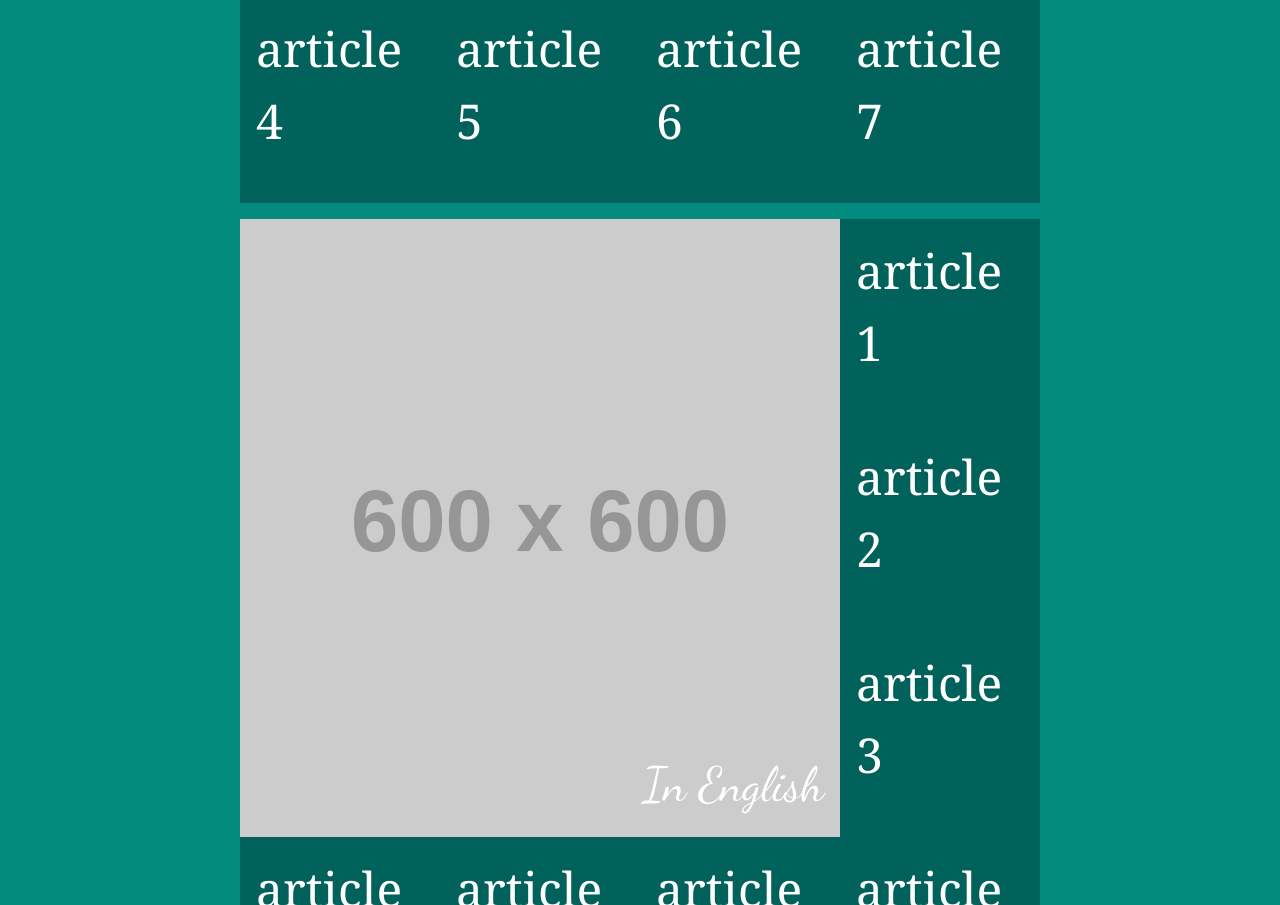
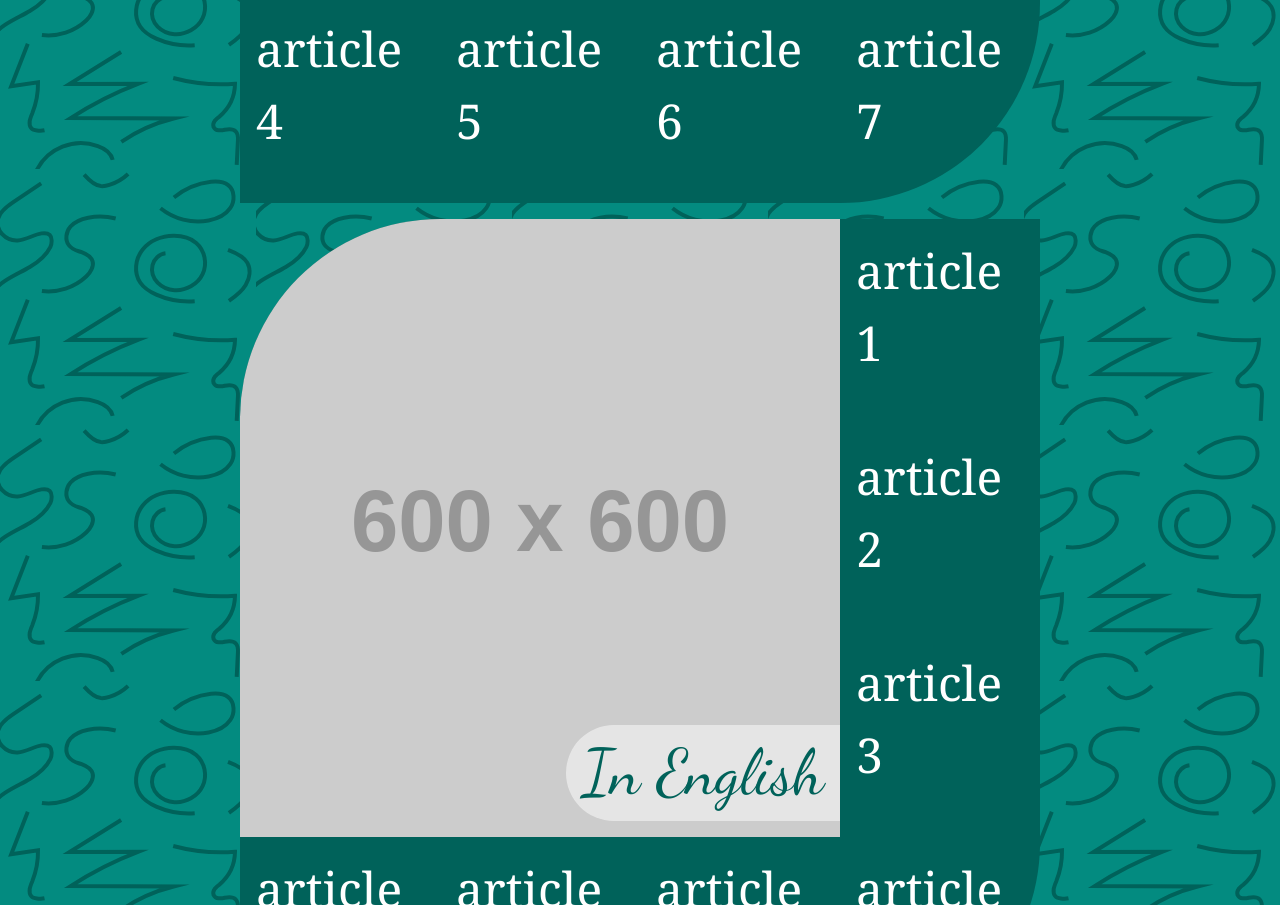
Before and after one commit to obaidazeino/squiggly-muse, a plain HTML site: page index.html in a window 1280 px wide. Shown: the part 855-1760 px from the top of the page. Drawn offline with Linux system fonts and the light colour scheme; placeholder pictures from the web are drawn by us.

Commit message:
Make some edits
Make some edits

```diff
--- a/css/main.css
+++ b/css/main.css
@@ -11,6 +11,7 @@ html {
 body {
   margin: 0;
   background-color: #038b80;
+  background-image: url(../images/pattern.svg);
 }
 
 /* header */
@@ -57,7 +58,7 @@ header a:hover {
 
 /* grid and main */
 
-div {
+.big-square {
   display: inline-block;
   margin: 1rem auto;
   grid-template-columns: 1fr 1fr 1fr 1fr;
@@ -68,21 +69,21 @@ div {
   width: 100%;
 }
 
-div a {
+.big-square a {
   text-decoration: none;
   color: #fff;
-  transition: all 1s;
+  transition: all .5s;
   width: 100%;
   display: inline-block;
   overflow: hidden;
 }
 
-div a:hover {
+.big-square a:hover {
   background-color: #fff;
   color: #00625a;
 }
 
-div a:hover img {
+.big-square a:hover img {
   transform: scale(1.1);
 }
 
@@ -92,32 +93,41 @@ div a:hover img {
   text-align: center;
 }
 
-figure {
+.big-image {
   margin: 0;
   padding: 0;
   position: relative;
   height: 100%;
 }
 
-figure img {
+.big-image img {
   width: 100%;
   height: 100%;
-  transition: all 1s;
+  transition: all .5s;
 }
 
-figcaption {
+.big-image span {
   position: absolute;
   bottom: 1rem;
-  right: 1rem;
+  right: 0;
+  color: #00625a;
+  background-color: rgba(255, 255, 255, .5);
+  border-radius: 50px 0 0 50px;
+  padding: 0 1rem;
+  font-size: 4rem;
   font-family: 'Dancing Script', cursive;
 }
 
-div a:not(.all) {
+.big-square a:not(.all) {
   padding: 1rem;
 }
 
 @media only screen and (min-width: 800px) {
-  div {
+
+  .big-square {
     display: grid;
+    border-radius: 200px 0;
+    overflow: hidden;
   }
+
 }
--- a/index.html
+++ b/index.html
@@ -22,12 +22,12 @@
     </nav>
   </header>
   <main>
-    <div class="arabic">
+    <div class="big-square">
       <a class="all" href="#">
-      <figure>
-          <img src="https://via.placeholder.com/600" alt="">
-          <figcaption>In Arabic</figcaption>
-      </figure>
+      <div class="big-image">
+          <img src="images/arabic.svg" alt="">
+          <span>In Arabic</span>
+      </div>
       </a>
       <a class="article-1" href="#">article 1</a>
       <a class="article-2" href="#">article 2</a>
@@ -37,12 +37,12 @@
       <a class="article-6" href="#">article 6</a>
       <a class="article-7" href="#">article 7</a>
     </div>
-    <div class="english">
+    <div class="big-square">
       <a class="all" href="#">
-      <figure>
+      <div class="big-image">
           <img src="https://via.placeholder.com/600" alt="">
-          <figcaption>In English</figcaption>
-      </figure>
+          <span>In English</span>
+      </div>
       </a>
       <a class="article-1" href="#">article 1</a>
       <a class="article-2" href="#">article 2</a>
```
Also changed, not shown: images/arabic.svg (added), images/pattern.svg (added).
